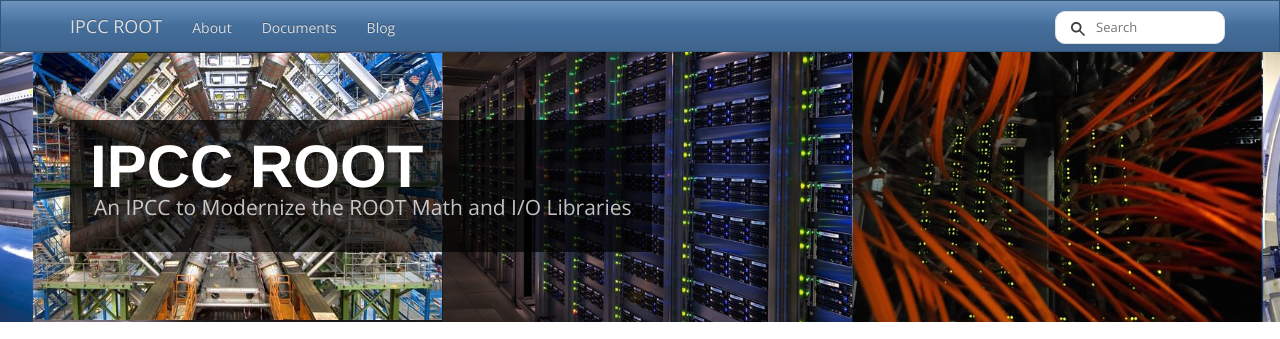
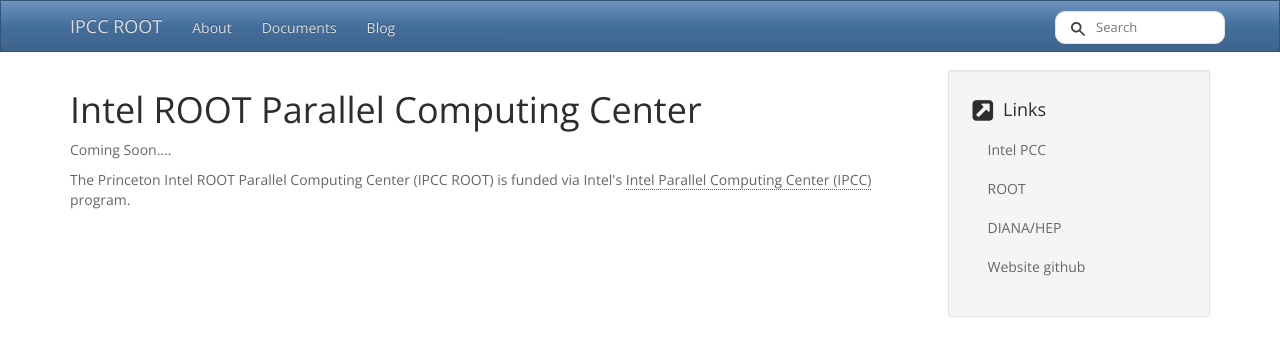
Before and after one commit to ipcc-root/ipcc-root.github.io, a plain HTML site: page index.html in a window 1280 px wide. Shown: the top 339 px of the page. Drawn offline with nearby package versions, Linux system fonts and the light colour scheme.

Commit message:
Travis build 16 pushed to Github Pages

```diff
--- a/Announcing_IPCC_ROOT.html
+++ b/Announcing_IPCC_ROOT.html
@@ -186,7 +186,6 @@ This project is supported by National Science Foundation grants ACI-1558216, ACI
 <!-- Enable responsive features in IE8 with Respond.js (https://github.com/scottjehl/Respond) -->
 <script src="http://ipcc-root.github.io/theme/js/respond.min.js"></script>
 
-    <script src="http://ipcc-root.github.io/theme/js/bodypadding.js"></script>
 
 </body>
 </html>
--- a/index.html
+++ b/index.html
@@ -70,20 +70,7 @@ IPCC ROOT            </a>
     </div>
 </div> <!-- /.navbar -->
 <!-- Banner -->
-<style>
-	#banner{
-	    background-image:url("http://ipcc-root.github.io/images/ipcc-root-banner.jpg");
-	}
-</style>
-
-<div id="banner">
-	<div class="container">
-		<div class="copy">
-			<h1>IPCC ROOT</h1>
-				<p class="intro">An IPCC to Modernize the ROOT Math and I/O Libraries</p>
-		</div>
-	</div>
-</div><!-- End Banner -->
+<!-- End Banner -->
 <div class="container">
     <div class="row">
         <div class="col-sm-9">
@@ -169,7 +156,6 @@ This project is supported by National Science Foundation grants ACI-1558216, ACI
 <!-- Enable responsive features in IE8 with Respond.js (https://github.com/scottjehl/Respond) -->
 <script src="http://ipcc-root.github.io/theme/js/respond.min.js"></script>
 
-    <script src="http://ipcc-root.github.io/theme/js/bodypadding.js"></script>
 
 </body>
 </html>
```
Also changed, not shown: archives.html (+0 -1 lines), author/peter-elmer.html (+0 -1 lines), authors.html (+0 -1 lines), categories.html (+0 -1 lines), category/blog.html (+0 -1 lines), pages/about.html.html (+0 -1 lines), pages/documents.html.html (+0 -1 lines), tag/news.html (+0 -1 lines).
